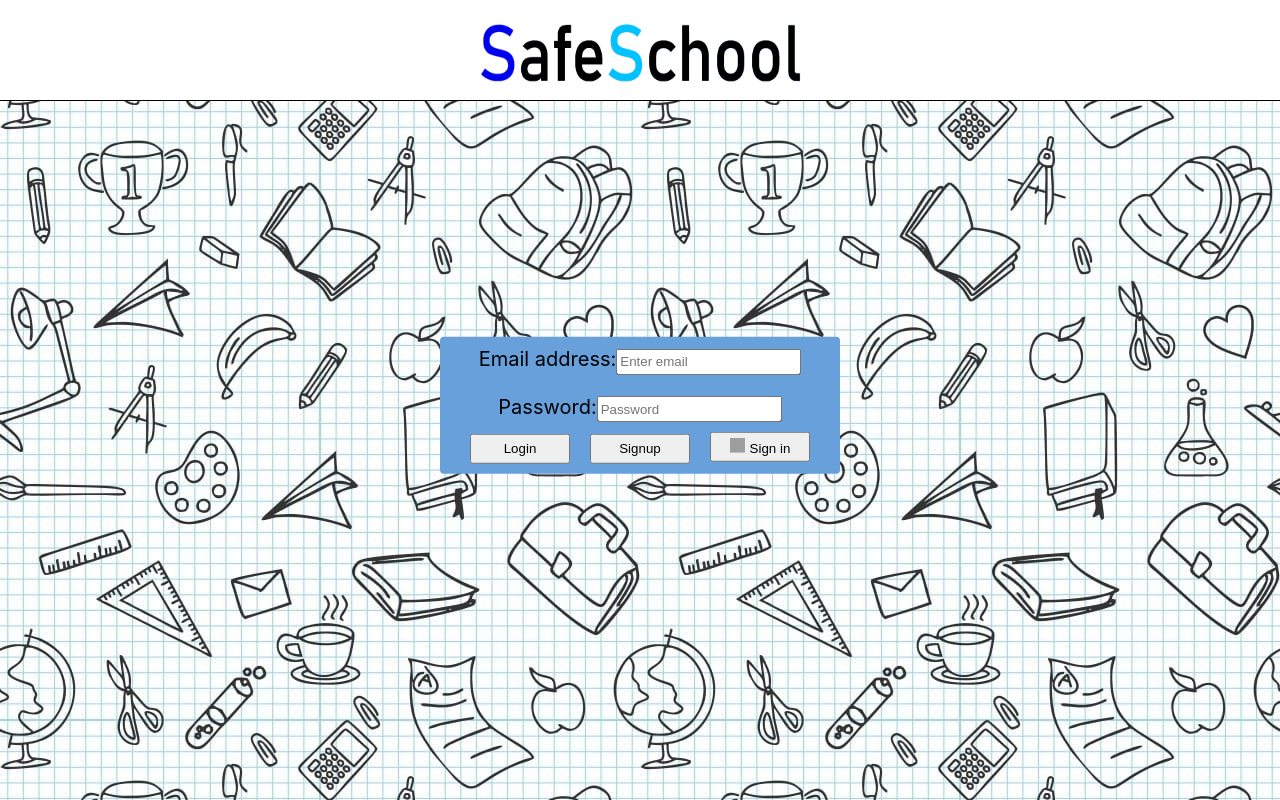
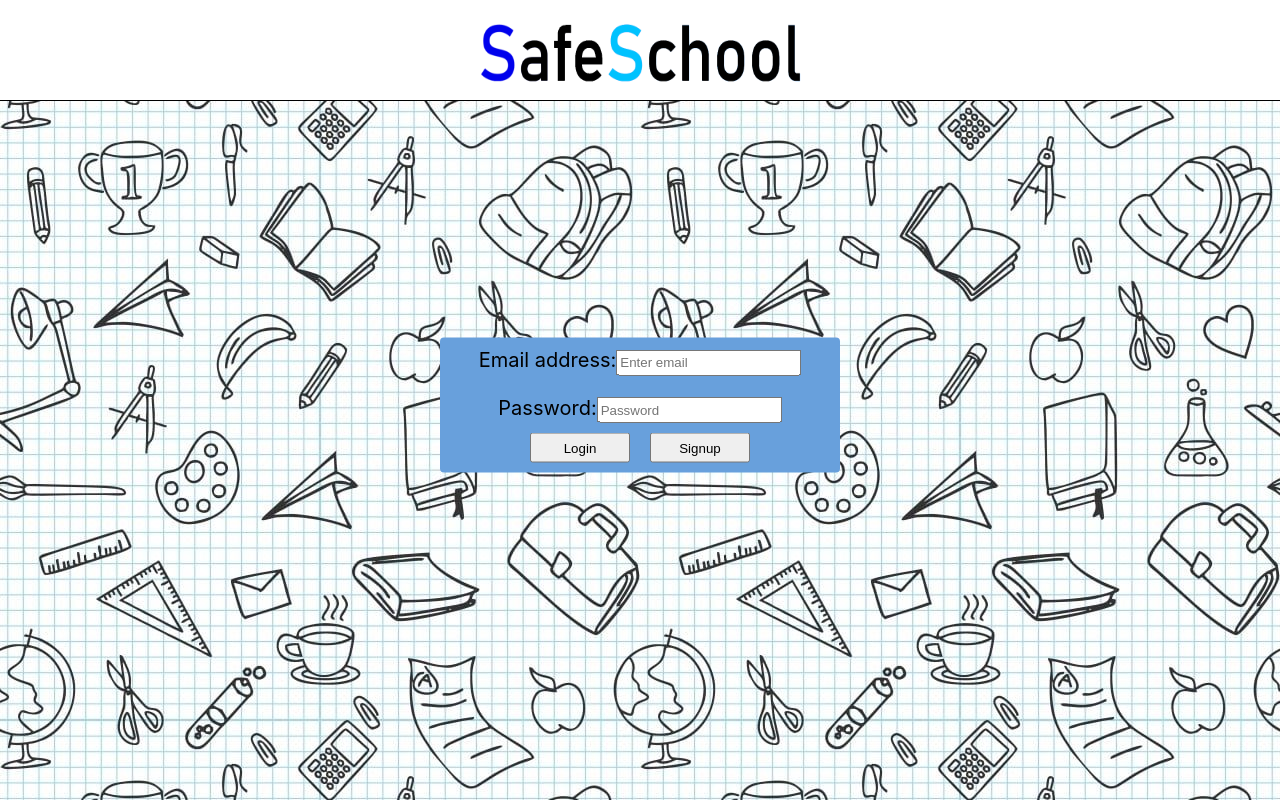
Before and after one commit to jc65536/Team-6, a React (Create React App) app: page / in a window 1280 px wide. Built offline with nearby package versions, Linux system fonts and the light colour scheme; grey boxes are pictures that could not be loaded; the HTML template or start-up script is replaced by a standard one.

Commit message:
Added new features

```diff
--- a/src/App.css
+++ b/src/App.css
@@ -60,12 +60,6 @@
     width: 100px;
 }
 
-.login-google-img {
-    width:15px;
-    height: 15px;
-    margin-right:5px;
-}
-
 /*Student_Dashboard.js*/
 .sd-div {
     background: url(images/backgroud.png) repeat center center fixed;
@@ -83,7 +77,12 @@
     height: 200px;
     width: 200px;
     margin: 15px;
-    background-color: #bbb;
+    background-color: #995555;
     border-radius: 50%;
     display: inline-block;
 }
+
+.dot img {
+    width:200px;
+    height:200px;
+}
--- a/src/App.js
+++ b/src/App.js
@@ -1,7 +1,8 @@
 import React from 'react';
 import './App.css';
 import {Student_Dashboard} from "./main/Student_Dashboard";
-import Admin_Dashboard from './admin/Admin_Dashboard'
+import Admin_Dashboard from './admin/Admin_Dashboard';
+import Form from './main/Form'
 import {Login} from "./main/Login";
 import {BrowserRouter as Router, Switch, Route,} from "react-router-dom";
 
@@ -13,6 +14,7 @@ class App extends React.Component {
                 <Switch>
                     <Route path={"/student_dashboard"} component={Student_Dashboard}/>
                     <Route path={"/admin_dashboard"} component={Admin_Dashboard}/>
+                    <Route path={"/covid19_form"} component={Form}/>
                 </Switch>
             </Router>
         )
--- a/src/main/Form.js
+++ b/src/main/Form.js
@@ -1,13 +1,18 @@
 import React, {Component} from 'react';
 
-export class Form extends Component {
+class Form extends Component {
     render() {
         return (
             <div>
                 <form>
-
+                    <iframe
+                        src="https://docs.google.com/forms/d/e/1FAIpQLSfpQjmRZ3CwXlBPozepV-23gCxqudVpZmg0j7M8CBR1fYJxOQ/viewform?embedded=true"
+                        width="640" height="938" frameBorder="0" marginHeight="0" marginWidth="0">Loading…
+                    </iframe>
                 </form>
             </div>
         )
     }
 }
+
+export default Form;
--- a/src/main/Login.js
+++ b/src/main/Login.js
@@ -88,14 +88,6 @@ export class Login extends Component {
                         </label>
                         <button type="submit" onClick={this.login} className={"login-button"}>Login</button>
                         <button onClick={this.signup} className={"login-button"}>Signup</button>
-                        <button onClick={this.googleSignIn} className={"login-button"}>
-                            <img
-                            src="https://upload.wikimedia.org/wikipedia/commons/5/53/Google_%22G%22_Logo.svg"
-                            alt="logo"
-                            className={"login-google-img"}
-                            />
-                            Sign in
-                        </button>
                     </form>
 
                 </div>
--- a/src/main/Student_Dashboard.js
+++ b/src/main/Student_Dashboard.js
@@ -1,6 +1,7 @@
 import React, {Component} from 'react';
 import {Navigation} from "../Navigation";
 import '../App.css';
+import survey from '../images/survey_icon.png'
 
 
 export class Student_Dashboard extends Component {
@@ -12,7 +13,9 @@ export class Student_Dashboard extends Component {
                 </header>
                 <main className={"home-main"}>
                     <div>
-                        <span className="dot"/>
+                        <span className="dot" onClick={()=>{
+                            window.location.assign("/covid19_form")
+                        }}><img src={survey} alt={"survey icon"} /></span>
                         <span className="dot"/>
                         <span className="dot"/>
                     </div>
```
Also changed, not shown: src/images/survey_icon.png (added).
